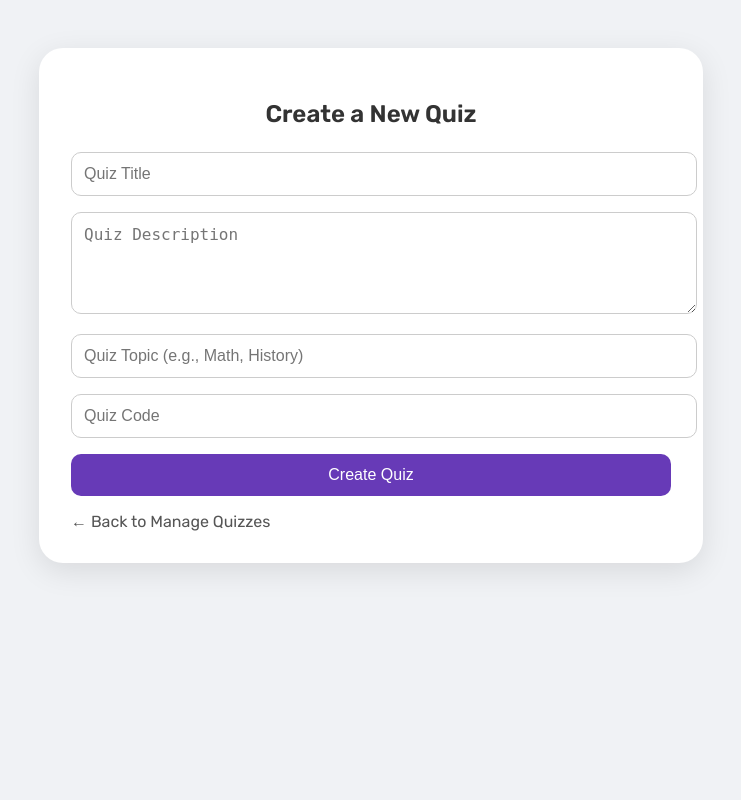
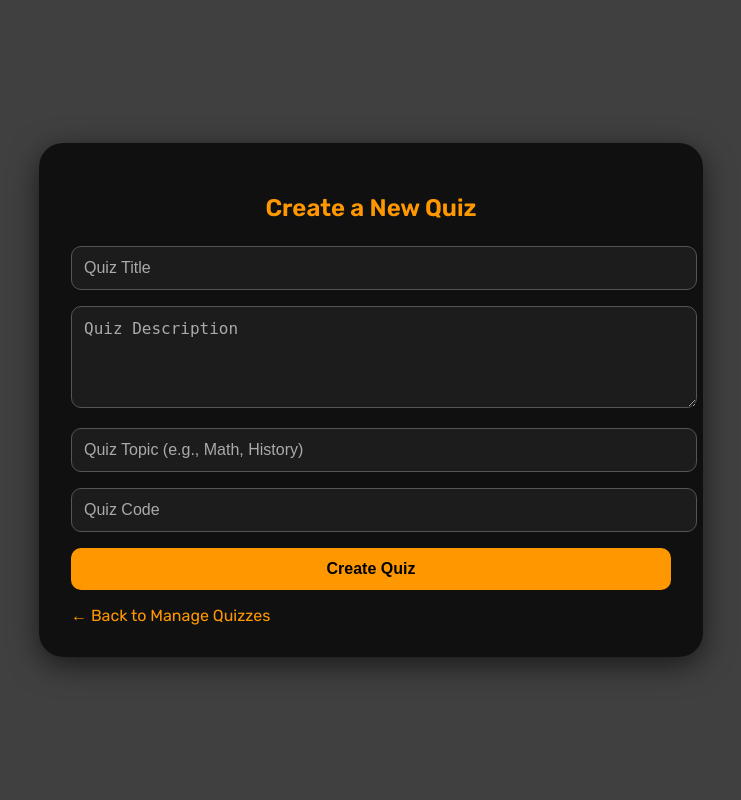
Before and after one commit to DEBAPALLAB/Eureka, a PHP site: page /quizzes/create.php in a window 1280 px wide. Shown: the whole page, without its empty margins (269-1010 px from the left). Run offline with PHP 8.4, Linux system fonts and the light colour scheme; the visitor is signed in with stand-in values (Sample User, id 1).

Commit message:
create-page-styling

```diff
--- a/quiz-system/dashboard/quizzes/create.php
+++ b/quiz-system/dashboard/quizzes/create.php
@@ -12,41 +12,59 @@ if (!isset($_SESSION['user_id']) || $_SESSION['role'] !== 'admin') {
 <head>
   <meta charset="UTF-8">
   <title>Create Quiz</title>
+  <meta name="viewport" content="width=device-width, initial-scale=1.0">
   <link rel="stylesheet" href="https://fonts.googleapis.com/css2?family=Rubik:wght@400;600&display=swap">
   <style>
     body {
       font-family: 'Rubik', sans-serif;
-      background: #f0f2f5;
-      padding: 40px;
+      background: rgba(0, 0, 0, 0.75);
+      color: #f5f5f5;
+      height: 100vh;
+      margin: 0;
+      display: flex;
+      justify-content: center;
+      align-items: center;
     }
 
     .container {
-      background: #fff;
+      background: rgba(0, 0, 0, 0.75);
+      width: 100%;
       max-width: 600px;
-      margin: 0 auto;
       padding: 2rem;
       border-radius: 1.5rem;
-      box-shadow: 0 8px 30px rgba(0, 0, 0, 0.1);
+      box-shadow: 0 8px 30px rgba(0, 0, 0, 0.6);
     }
 
     h2 {
       text-align: center;
       margin-bottom: 1.5rem;
-      color: #333;
+      color: #ff9800;
     }
 
     input, textarea {
       width: 100%;
       padding: 12px;
       margin-bottom: 1rem;
-      border: 1px solid #ccc;
+      border: 1px solid #555;
       border-radius: 10px;
       font-size: 1rem;
+      background-color: rgba(255, 255, 255, 0.05);
+      color: #f0f0f0;
+    }
+
+    input::placeholder, textarea::placeholder {
+      color: #aaa;
+    }
+
+    input:focus, textarea:focus {
+      outline: none;
+      border-color: #ff9800;
+      box-shadow: 0 0 0 3px rgba(255, 152, 0, 0.2);
     }
 
     button {
-      background: #673ab7;
-      color: white;
+      background: #ff9800;
+      color: #000;
       border: none;
       padding: 12px 20px;
       border-radius: 10px;
@@ -54,17 +72,18 @@ if (!isset($_SESSION['user_id']) || $_SESSION['role'] !== 'admin') {
       font-size: 1rem;
       width: 100%;
       transition: all 0.3s ease;
+      font-weight: 600;
     }
 
     button:hover {
-      background: #5e35b1;
+      background: #e68900;
     }
 
     a.back {
       display: inline-block;
       margin-top: 1rem;
       text-decoration: none;
-      color: #555;
+      color: #ff9800;
     }
 
     a.back:hover {
```
